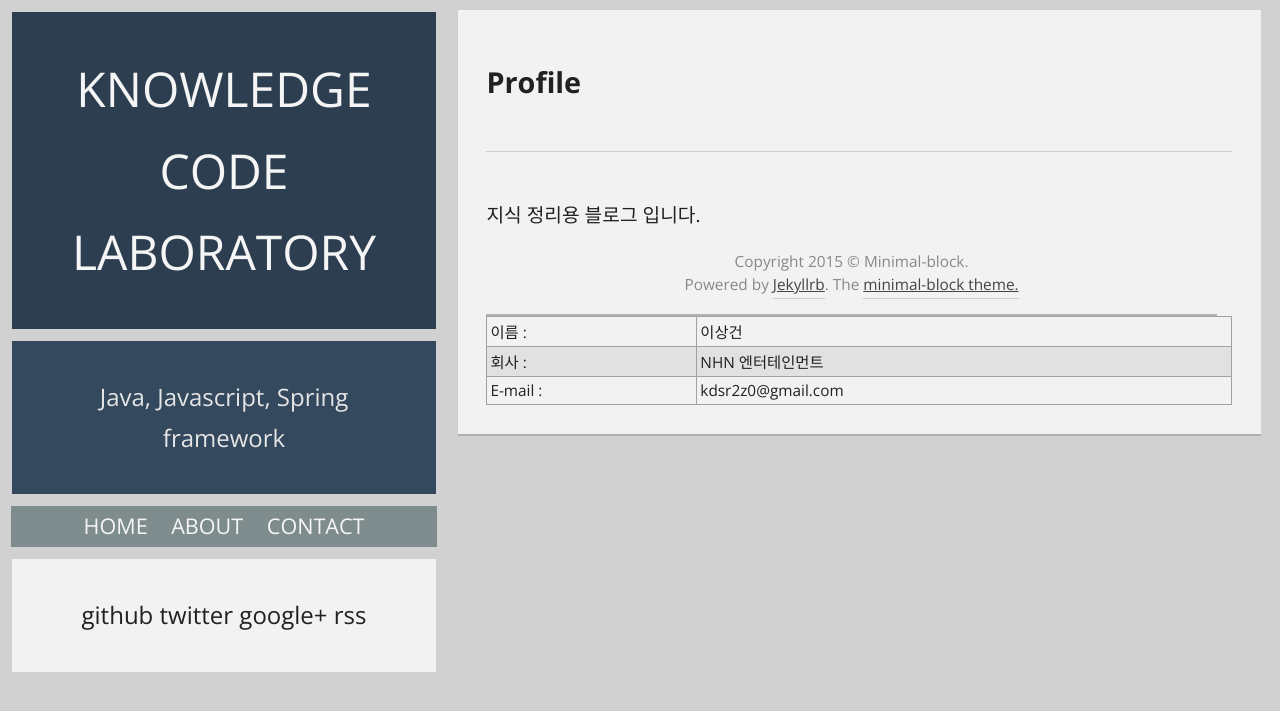
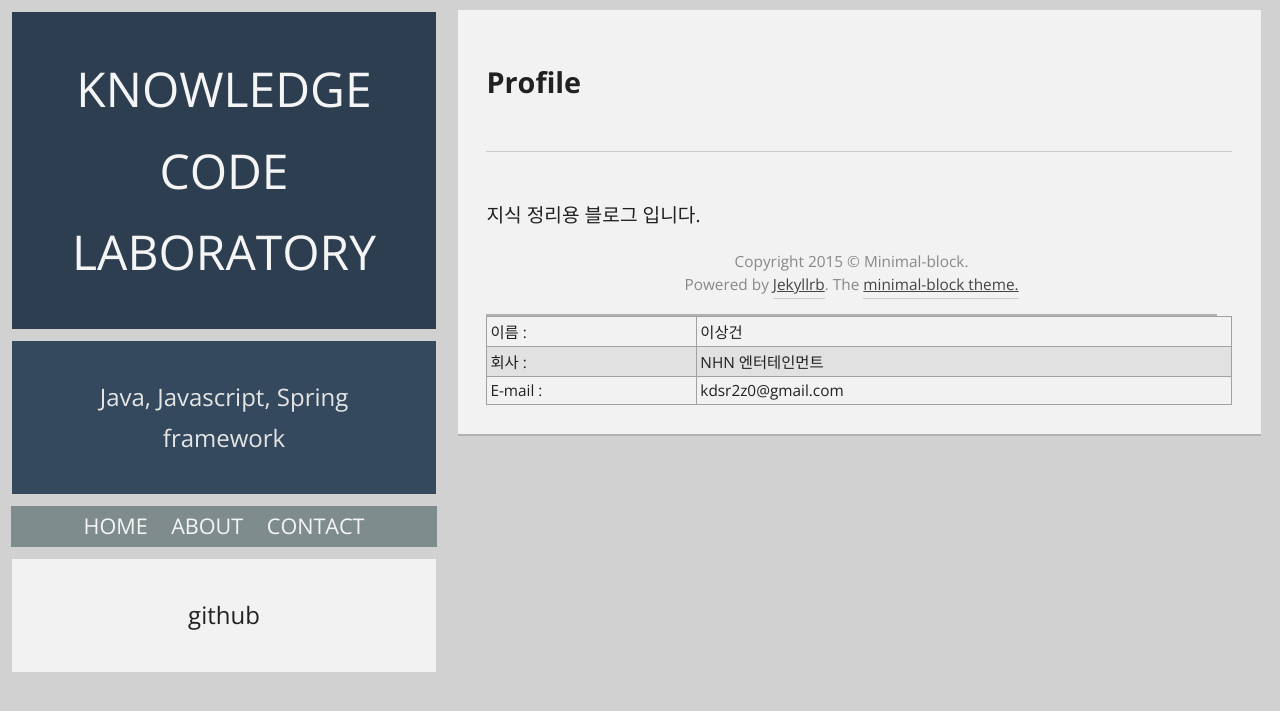
Before and after one commit to kdsr2z0/kdsr2z0.github.io, a Jekyll site: the page built from about/index.html, in a window 1280 px wide. Shown: the top 711 px of the page. Built offline with Jekyll 4.4.1, drawn with Linux system fonts in a browser that asks for light colours; Markdown is read by kramdown in place of the engine named in the settings.

Commit message:
no message

```diff
--- a/_layouts/default.html
+++ b/_layouts/default.html
@@ -44,9 +44,9 @@
 
         <div class="module links color-3">
             <a href="https://github.com/{{ site.github }}" title="Profile in Github" target="_blank">github</a>
-            <a href="https://twitter.com/{{ site.twitter }}" title="Profile in Twitter" target="_blank">twitter</a>
+            <!-- <a href="https://twitter.com/{{ site.twitter }}" title="Profile in Twitter" target="_blank">twitter</a>
             <a href="https://plus.google.com/{{ site.google }}" title="Profile in Google+" target="_blank">Google+</a>
-            <a href="{{ site.url }}/feed.xml" title="Suscribe to RSS" target="_blank">rss</a>
+            <a href="{{ site.url }}/feed.xml" title="Suscribe to RSS" target="_blank">rss</a> -->
         </div>
 
     </header>
--- a/about/index.html
+++ b/about/index.html
@@ -5,10 +5,9 @@ layout: default
     <article class="module color-3">
             <h1>Profile</h1>
             <hr>
-            <p>지식 정리용 블로그 입니다.</p>
-
-			<p>
-				<table>
+            <p>
+			지식 정리용 블로그 입니다.<br>
+			<table>
 				<tr>
 					<td>이름 :</td> <td>이상건</td>
 				</tr>
@@ -18,6 +17,7 @@ layout: default
 				<tr>
 					<td>E-mail :</td> <td>kdsr2z0@gmail.com</td>
 				</tr>
+
 			</p>
     </article>
 </div>
--- a/contact/index.html
+++ b/contact/index.html
@@ -5,6 +5,6 @@ layout: default
     <article class="module color-3">
             <h1>Contact</h1>
             <hr>
-            <p>Contact info.</p>
+            <p>kdsr2z0@gmail.com</p>
     </article>
 </div>
```
